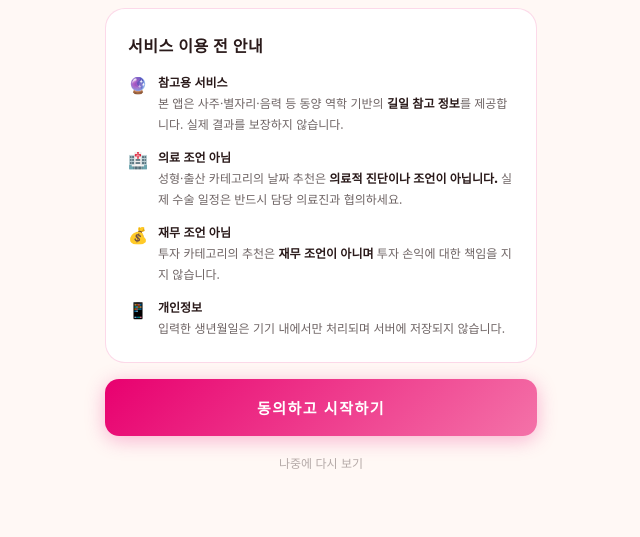
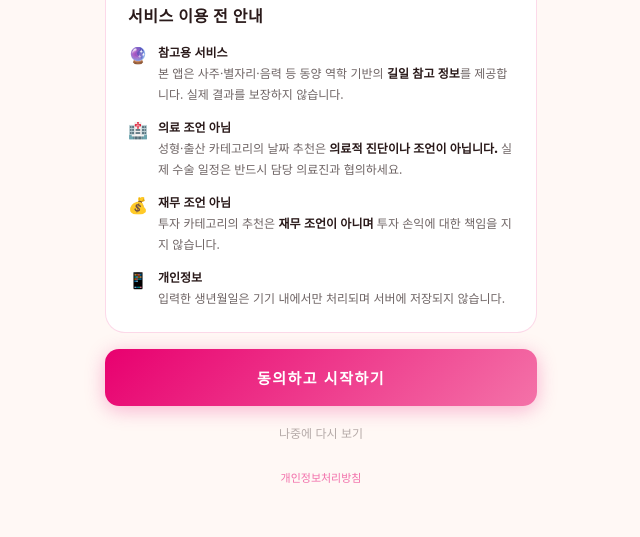
Before and after one commit to kimmykimmykim/gilil, a plain HTML site: page index.html in a window 1280 px wide. Shown: the part 263-800 px from the top of the page, without its empty margins (319-959 px from the left). Drawn offline with Linux system fonts and the light colour scheme.

Commit message:
Update index.html

```diff
--- a/index.html
+++ b/index.html
@@ -1290,6 +1290,9 @@ body {
     </div>
     <button class="disclaimer-agree" onclick="agreeDisclaimer()" type="button">동의하고 시작하기</button>
     <button class="disclaimer-skip" onclick="agreeDisclaimer()" type="button">나중에 다시 보기</button>
+    <p style="text-align:center;margin-top:14px;font-size:11px;color:rgba(42,26,26,0.35);">
+      <a href="privacy.html" style="color:rgba(232,0,111,0.55);text-decoration:none;">개인정보처리방침</a>
+    </p>
   </div>
 </div>
 
@@ -1684,6 +1687,10 @@ body {
       <button class="btn-kakao" onclick="shareKakao()" type="button"><span>💬</span> 공유</button>
       <button class="btn-copy" onclick="copyLink()" type="button"><span>🔗</span> 복사</button>
     </div>
+    <p style="text-align:center;margin-top:16px;font-size:11px;color:rgba(42,26,26,0.32);line-height:1.7;">
+      본 앱은 역학 기반 참고용입니다 · 의료·재무 조언 아님<br>
+      <a href="privacy.html" style="color:rgba(232,0,111,0.45);text-decoration:none;">개인정보처리방침</a>
+    </p>
   </div>
 </div>
 
```
